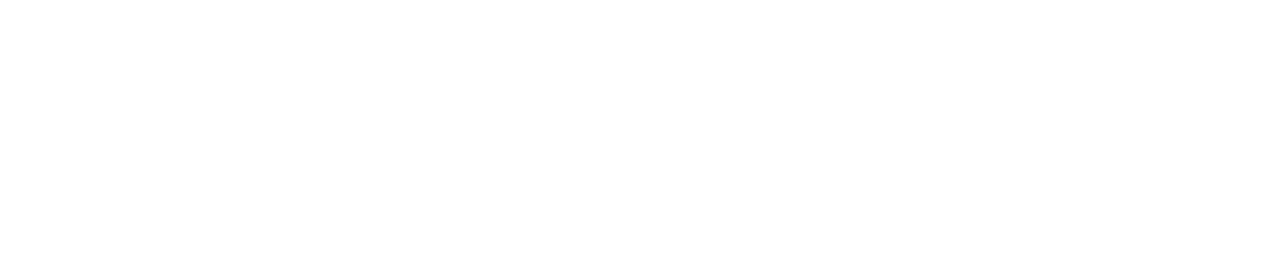
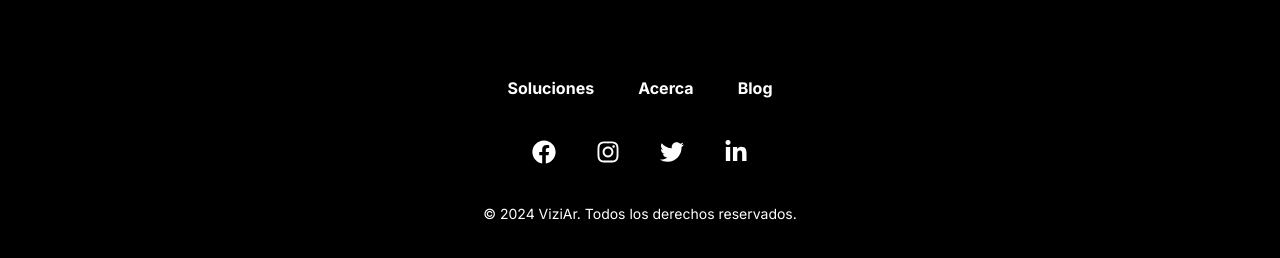
Before and after one commit to DisnelTechs/vizi, a Next.js app: page / in a window 1280 px wide. Shown: the part 804-1062 px from the top of the page. Before the commit the page ends 800 px from the top, so only its background shows below. Built offline with nearby package versions, Linux system fonts and the light colour scheme.

Commit message:
Add Footer component and update RootLayout to include Footer

```diff
--- a/app/layout.tsx
+++ b/app/layout.tsx
@@ -2,6 +2,7 @@
 import { Inter } from "next/font/google";
 import "./globals.css";
 import Header from "@/components/Header";
+import Footer from "@/components/Footer";
 
 const inter = Inter({ subsets: ["latin"] });
 
@@ -39,7 +40,7 @@
     title: "Blog",
     url: "/blog",
     items: [],
-  }
+  },
 ];
 
 export default function RootLayout({
@@ -52,6 +53,7 @@
       <body className={inter.className}>
         <Header menu={{ tree: menuItems }} />
         {children}
+        <Footer menu={{ tree: menuItems }} />
       </body>
     </html>
   );
--- /dev/null
+++ b/components/Footer/Footer.tsx
@@ -0,0 +1,60 @@
+import { DrupalMenu } from "@/types/drupal";
+import NavMenu from "../Header/NavMenu";
+import {
+  FaFacebook,
+  FaInstagram,
+  FaLinkedinIn,
+  FaTwitter,
+} from "react-icons/fa";
+import Link from "next/link";
+
+const socialData = [
+  {
+    title: "Facebook",
+    url: "https://www.facebook.com/",
+    icon: FaFacebook,
+  },
+  {
+    title: "Instagram",
+    url: "https://www.instagram.com/",
+    icon: FaInstagram,
+  },
+  {
+    title: "X",
+    url: "https://twitter.com/",
+    icon: FaTwitter,
+  },
+  {
+    title: "LinkedIn",
+    url: "https://www.linkedin.com/",
+    icon: FaLinkedinIn,
+  },
+];
+
+const Footer = ({ menu }: { menu: DrupalMenu }) => {
+  return (
+    <footer className="bg-black py-20 w-full text-white">
+      <div className="container flex flex-col items-center space-y-10">
+        <NavMenu menu={menu} variant="footer" />
+        <div className="flex space-x-10">
+          {socialData.map((item, index) => (
+            <Link
+              key={index}
+              href={item.url}
+              target="_blank"
+              rel="noopener noreferrer"
+              className="text-white hover:text-accent ease-in-out duration-300 font-bold"
+            >
+              <item.icon className="w-6 h-6" />
+            </Link>
+          ))}
+        </div>
+        <p className="text-center text-sm">
+          © {new Date().getFullYear()} ViziAr. Todos los derechos reservados.
+        </p>
+      </div>
+    </footer>
+  );
+};
+
+export default Footer;
--- /dev/null
+++ b/components/Footer/index.ts
@@ -0,0 +1,2 @@
+import Footer from "./Footer";
+export default Footer;
--- a/components/Header/NavMenu.tsx
+++ b/components/Header/NavMenu.tsx
@@ -1,14 +1,23 @@
 import { DrupalMenu } from "@/types/drupal";
+import clsx from "clsx";
 import Link from "next/link";
 
-const NavMenu = ({ menu }: { menu: DrupalMenu }) => {
+interface NavMenuProps {
+  menu: DrupalMenu;
+  variant?: "header" | "footer";
+}
+
+const NavMenu = ({ menu, variant = "header" }: NavMenuProps) => {
   return (
-    <nav className="hidden lg:block">
+    <nav className={variant === "header" ? "hidden lg:block" : ""}>
       <ul className="flex space-x-1">
         {menu.tree.map((item, index) => (
           <li key={index}>
             <Link
-              className="text-white hover:text-accent hover:bg-primary hover:shadow-xl px-5 py-2 rounded-full ease-in-out duration-300 font-bold"
+              className={clsx(
+                "text-white hover:text-accent  px-5 py-2 rounded-full ease-in-out duration-300 font-bold",
+                variant === "header" && "hover:bg-primary hover:shadow-xl"
+              )}
               href={item.url}
             >
               {item.title}
--- a/tailwind.config.ts
+++ b/tailwind.config.ts
@@ -7,6 +7,16 @@
     "./app/**/*.{js,ts,jsx,tsx,mdx}",
   ],
   theme: {
+    container: {
+      center: true,
+      padding: {
+        DEFAULT: "1rem",
+        sm: "2rem",
+        lg: "4rem",
+        xl: "5rem",
+        "2xl": "6rem",
+      },
+    },
     extend: {
       backgroundImage: {
         "gradient-radial": "radial-gradient(var(--tw-gradient-stops))",
```
